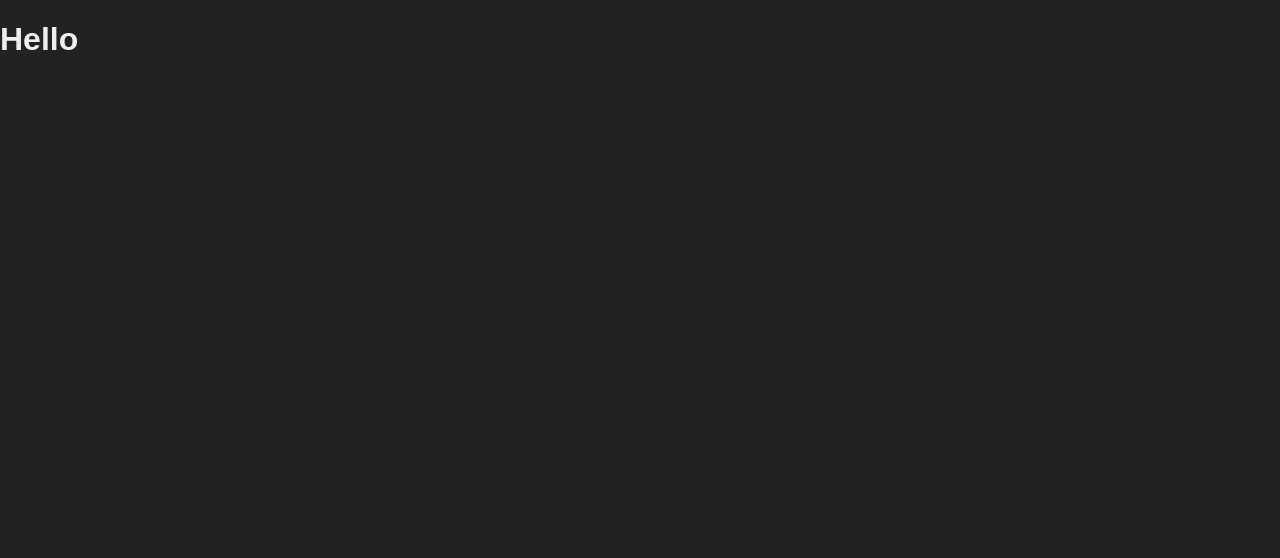
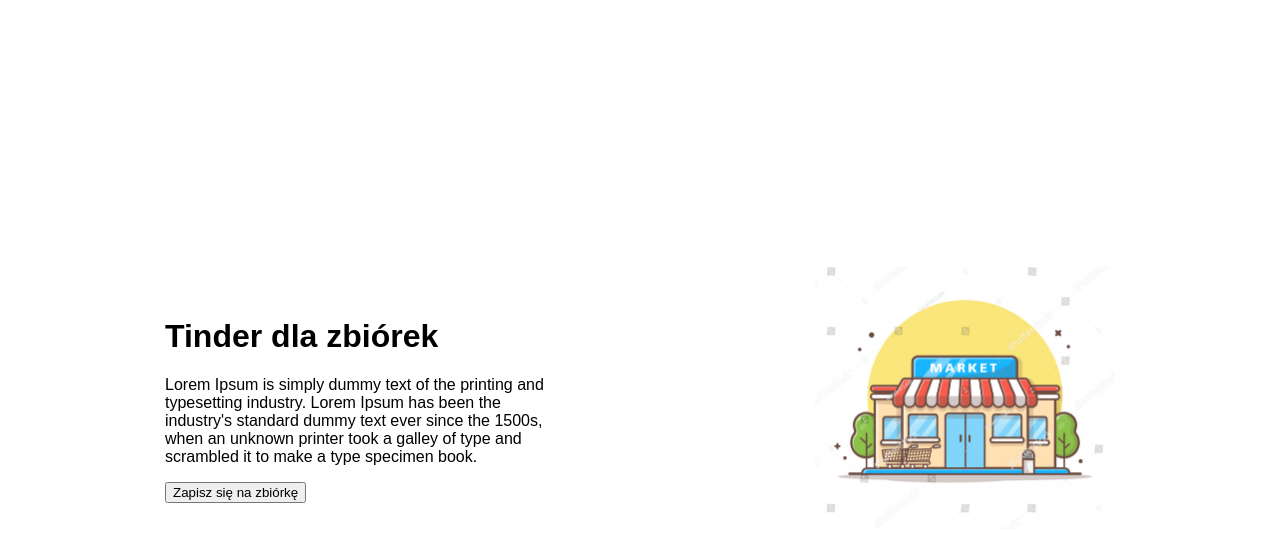
Before and after one commit to akai-org/projekt-tymczasowy, a React (Create React App) app in the folder frontend/: page / in a window 1280 px wide. Shown: the top 558 px of the page. Built offline with nearby package versions, Linux system fonts and the light colour scheme.

Commit message:
Show homepage

```diff
--- a/frontend/src/App.js
+++ b/frontend/src/App.js
@@ -1,7 +1,13 @@
 import "./App.scss";
+import { Layout } from "./Layout";
+import { Homepage } from "./pages/Homepage/Homepage";
 
 function App() {
-  return <h1>Hello</h1>;
+  return (
+    <Layout>
+      <Homepage />
+    </Layout>
+  );
 }
 
 export default App;
--- a/frontend/src/index.scss
+++ b/frontend/src/index.scss
@@ -11,6 +11,9 @@ body {
   font-family: Arial, Helvetica, sans-serif;
   -webkit-font-smoothing: antialiased;
   -moz-osx-font-smoothing: grayscale;
-  background-color: #222;
-  color: #eee;
 }
+
+#root {
+  height: 100vh;
+  min-height: 100vh;
+}
```
